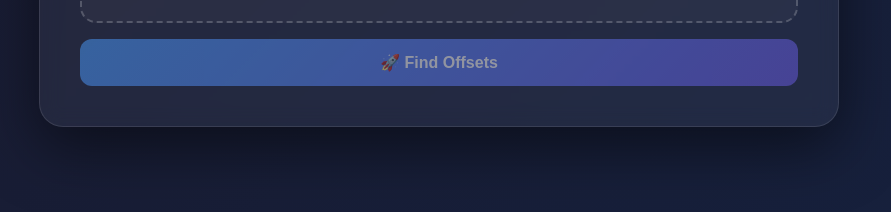
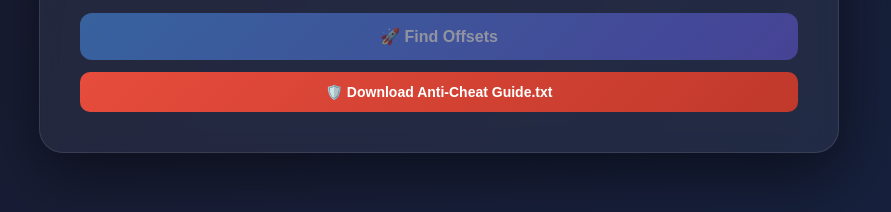
Before and after one commit to Bakar7725/Offset_Finder_Tool, a website: page index.html in a window 1280 px wide. Shown: the part 498-710 px from the top of the page, without its empty margins (201-1092 px from the left). Drawn offline with Linux system fonts and the light colour scheme.

Commit message:
Modify Anti-Cheat download button style and script
Updated the Anti-Cheat Guide download button to display as a block element and added a variable to reference it in the script.

```diff
--- a/index.html
+++ b/index.html
@@ -334,7 +334,7 @@
         <!-- Download Button -->
         <button class="btn-download" id="downloadBtn">📥 Download ExtractedAlloffsets.txt</button>
 
-        <button class="btn-download antihack" id="downloadAntiHackBtn" style="background: linear-gradient(135deg, #e74c3c, #c0392b);">🛡️ Download Anti-Cheat Guide.txt</button>
+        <button class="btn-download antihack" id="downloadAntiHackBtn" style="background: linear-gradient(135deg, #e74c3c, #c0392b); display: block;">🛡️ Download Anti-Cheat Guide.txt</button>
 
         <!-- Results Preview -->
         <div class="results-preview" id="resultsPreview">
@@ -364,6 +364,7 @@
             const resultsPreview = document.getElementById('resultsPreview');
             const resultsContent = document.getElementById('resultsContent');
             const downloadBtn = document.getElementById('downloadBtn');
+            const downloadAntiHackBtn = document.getElementById('downloadAntiHackBtn'); // ← ADD THIS LINE
             const missingList = document.getElementById('missingList');
 
             let currentFile = null;
```
